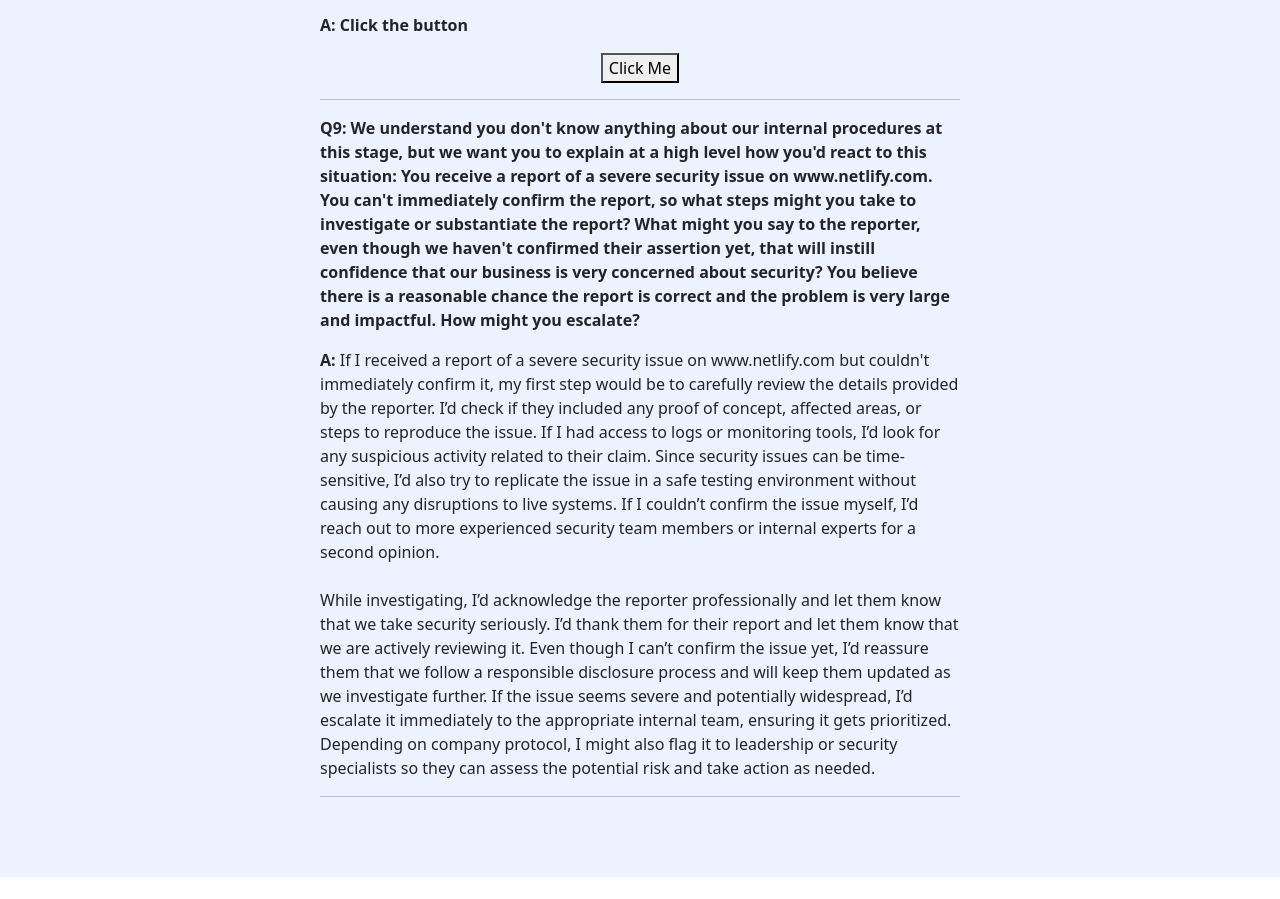
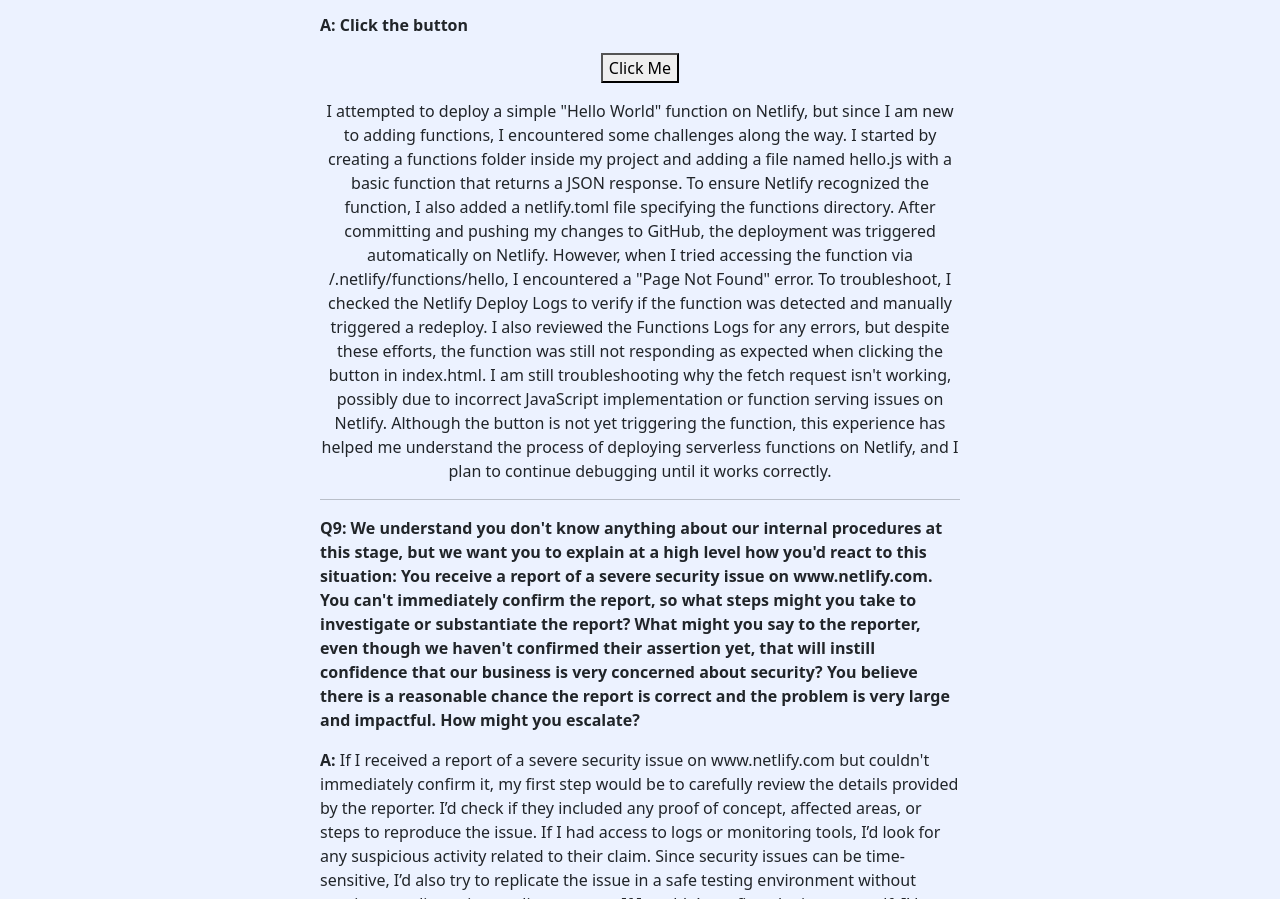
Before and after one commit to hlace96/netlify-test-site, a plain HTML site: page index.html in a window 1280 px wide. Shown: the part 4868-5767 px from the top of the page. Drawn offline with nearby package versions, Linux system fonts and the light colour scheme.

Commit message:
Update index.html with function 2

```diff
--- a/index.html
+++ b/index.html
@@ -141,6 +141,8 @@ Deploying the site on Netlify was straightforward. After connecting my GitHub re
         });
     </script>
 
+    <p>I attempted to deploy a simple "Hello World" function on Netlify, but since I am new to adding functions, I encountered some challenges along the way. I started by creating a functions folder inside my project and adding a file named hello.js with a basic function that returns a JSON response. To ensure Netlify recognized the function, I also added a netlify.toml file specifying the functions directory. After committing and pushing my changes to GitHub, the deployment was triggered automatically on Netlify. However, when I tried accessing the function via /.netlify/functions/hello, I encountered a "Page Not Found" error. To troubleshoot, I checked the Netlify Deploy Logs to verify if the function was detected and manually triggered a redeploy. I also reviewed the Functions Logs for any errors, but despite these efforts, the function was still not responding as expected when clicking the button in index.html. I am still troubleshooting why the fetch request isn't working, possibly due to incorrect JavaScript implementation or function serving issues on Netlify. Although the button is not yet triggering the function, this experience has helped me understand the process of deploying serverless functions on Netlify, and I plan to continue debugging until it works correctly.</p>
+
 
           <hr>
         <p class="question">Q9: We understand you don't know anything about our internal procedures at this stage, but we want you to explain at a high level how you'd react to this situation: You receive a report of a severe security issue on www.netlify.com. You can't immediately confirm the report, so what steps might you take to investigate or substantiate the report? What might you say to the reporter, even though we haven't confirmed their assertion yet, that will instill confidence that our business is very concerned about security? You believe there is a reasonable chance the report is correct and the problem is very large and impactful. How might you escalate?</p>
```
